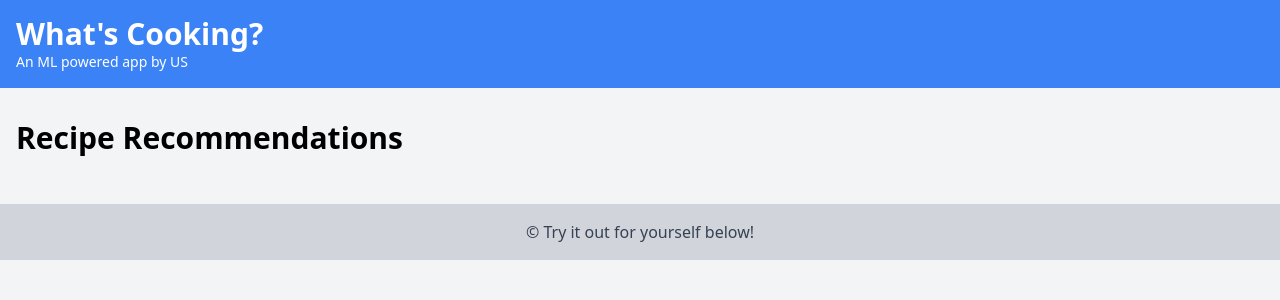
After one commit to manavgoyal111/Recipe-Recommendation-System, a Flask app: template api/templates/result.html in a window 1280 px wide. The commit adds this page. Shown: the top 300 px of the page. Run offline with Flask 3, Linux system fonts and the light colour scheme; the template is opened without the code that fills it, so the values that code supplies are empty.

Commit message:
results page made and deployment

```diff
--- a/main.py
+++ b/api/main.py
@@ -4,10 +4,10 @@ import requests
 import pickle
 import pandas as pd
 import logging
-
 import sys
 sys.path.append("model")
 import recommendation
+
 
 app = Flask(__name__)
 
@@ -21,25 +21,25 @@ def home():
 def recipe():
     ingredients = request.args.get('ingredients')
     recipe = recommendation.RecSys(ingredients)
-    # logging.warning('This is a debug message')
     # logging.warning(ingredients)
 
     # We need to turn output into JSON.
-    response = {}
-    count = 0
+    recipes = {}
     for index, row in recipe.iterrows():
-        response[count] = {
+        # logging.warning(row)
+        recipes[index] = {
             'recipe': str(row['recipe']),
-            'score': str(row['score']),
+            'score': float(row['score'])*100,
             'ingredients': str(row['ingredients']),
-            'url': str(row['url'])
+            'url': str(row['url']),
+            'directions': row['directions'],
+            'ctime': str(row['ctime'])
         }
-        count += 1
-    return jsonify(response)
+    return render_template("result.html", result=recipes)
 
 
 if __name__ == "__main__":
-    app.run(host="0.0.0.0", debug=True)
+    app.run(debug=True)
 
 # Preprocessing: getting rid of punctuation, removing accents, making everything lowercase, getting rid of Unicode, lemmatization
 # Extracting Features: TF-IDF (TfidfVectorizer)
--- a/templates/index.html
+++ b/api/templates/index.html
@@ -17,7 +17,7 @@
     <!-- header -->
     <header class="bg-blue-500 text-white py-4">
         <div class="container mx-auto px-4">
-            <h1 class="text-3xl font-bold">What's Cooking?</h1>
+            <h1 class="text-3xl font-bold"><a href="/">What's Cooking?</a></h1>
             <p class="text-sm">An ML powered app by US</p>
         </div>
     </header>
--- /dev/null
+++ b/api/templates/result.html
@@ -0,0 +1,57 @@
+<!DOCTYPE html>
+<html lang="en">
+
+<head>
+    <meta charset="UTF-8">
+    <meta name="viewport" content="width=device-width, initial-scale=1.0">
+
+    <link rel="shortcut icon" href="static/favicon.ico" type="image/x-icon">
+    <link rel="stylesheet" href="/static/css/main.css">
+
+    <title>What's Cooking?</title>
+
+    <script src="/static/js/script.js" defer></script>
+</head>
+
+<body class="bg-gray-100">
+    <!-- header -->
+    <header class="bg-blue-500 text-white py-4">
+        <div class="container mx-auto px-4">
+            <h1 class="text-3xl font-bold"><a href="/">What's Cooking?</a></h1>
+            <p class="text-sm">An ML powered app by US</p>
+        </div>
+    </header>
+
+    <!-- Recipe Details Page -->
+    <div class="container mx-auto px-4 py-8">
+        <h1 class="text-3xl font-bold mb-4">Recipe Recommendations</h1>
+
+        <div class="grid grid-cols-1 md:grid-cols-2 lg:grid-cols-3 gap-4">
+            {% for item in result %}
+            <div class="bg-white rounded-lg p-6 shadow">
+                <h2 class="text-lg font-bold mb-2">{{ result[item].recipe }}</h2>
+                <p class="text-gray-600 mb-4">Cooking Time: {{ result[item].ctime }}</p>
+                <p class="text-gray-600 mb-4">Matching: {{ result[item].score }}%</p>
+                <p class="text-gray-600 mb-4">Directions: {{ result[item].directions }}
+                    <!-- {% for data in result[item].directions %}
+                        <p>{{data}}</p>
+                    {% endfor %} -->
+                </p>
+                <a href="{{ result[item].url }}" target="_blank" class="text-blue-500 font-bold hover:underline">View
+                    Recipe</a>
+                <!-- <p class="text-gray-600 mb-4">Ingredients: {{ result[item].ingredients }}</p> -->
+            </div>
+            {% endfor %}
+        </div>
+    </div>
+
+
+    <!-- Footer -->
+    <footer class="bg-gray-300 text-gray-700 py-4">
+        <div class="container mx-auto px-4">
+            <p class="text-center">&copy; Try it out for yourself below!</p>
+        </div>
+    </footer>
+</body>
+
+</html>
--- a/model/recommendation.py
+++ b/model/recommendation.py
@@ -22,6 +22,8 @@ def get_recommendations(N, scores):
         recommendation.at[count, 'ingredients'] = ingredient_parser_final(
             df_recipes['Parsed_Ingredients'][i])
         recommendation.at[count, 'url'] = df_recipes['URL'][i]
+        recommendation.at[count, 'ctime'] = df_recipes['Cooking Time'][i]
+        recommendation.at[count, 'directions'] = df_recipes['Directions'][i]
         recommendation.at[count, 'score'] = "{:.3f}".format(float(scores[i]))
         count += 1
     return recommendation
--- a/package.json
+++ b/package.json
@@ -5,7 +5,7 @@
   "main": "index.js",
   "scripts": {
     "tw": "npx tailwindcss -i ./static/input.css -o ./static/css/main.css --watch",
-    "wb": "python main.py"
+    "wb": "python api/main.py"
   },
   "keywords": [],
   "author": "",
```
Also changed, not shown: templates/result.html (deleted, +0 -89 lines), api/static/css/main.css (renamed from static/css/main.css), api/static/favicon.ico (renamed from static/favicon.ico), api/static/input.css (renamed from static/input.css), api/static/js/script.js (renamed from static/js/script.js), vercel.json (added).
